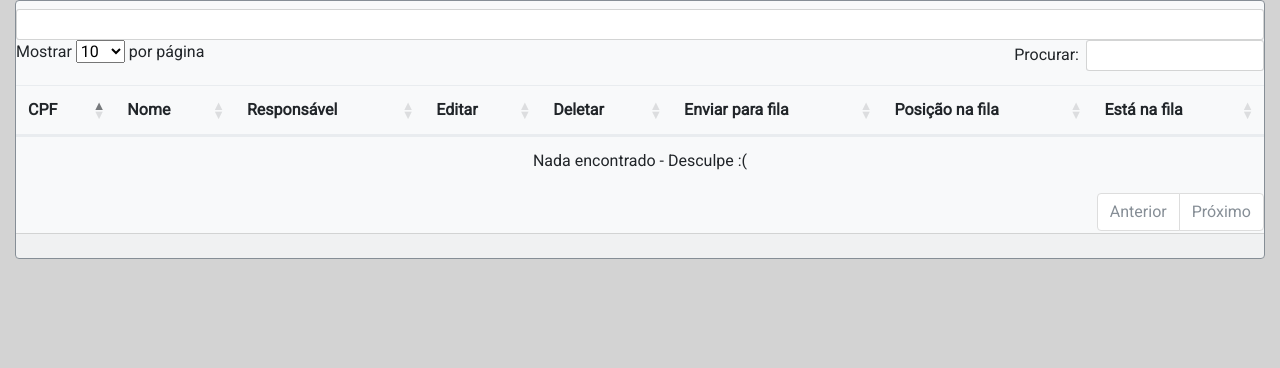
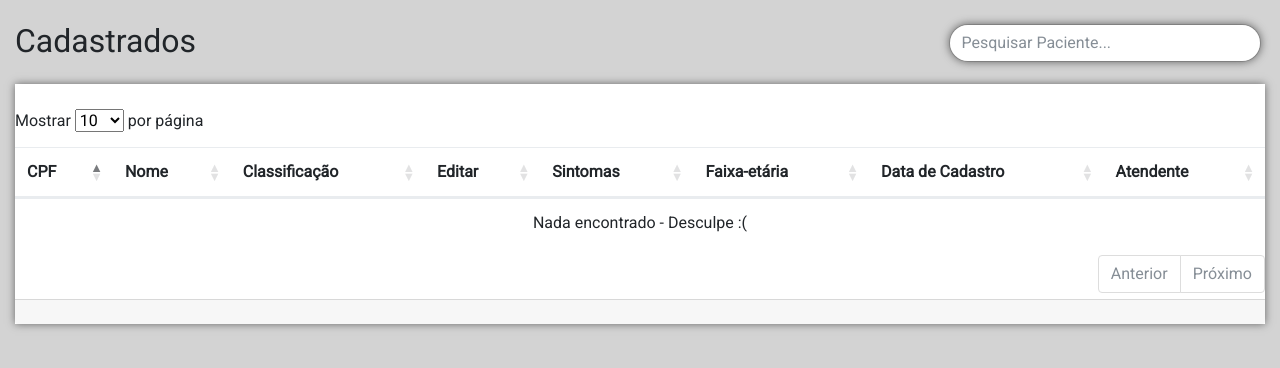
Before and after one commit to fga-eps-mds/2017.2-Classificacao-de-Risco-Pediatrico, a Django app: template templates/users/registeredPatient.html in a window 1280 px wide. Shown: the part 76-444 px from the top of the page. Run offline with Django 3.2, Linux system fonts and the light colour scheme; the template is opened without the code that fills it, so the values that code supplies are empty; parts of the project's set-up code (start-up, migrations or seed data) failed here and were passed over; some libraries are stand-ins or nearby versions.

Commit message:
[CODE] Updating a new RegisteredPatient template.

```diff
--- a/crp/static/css/registeredPatient.css
+++ b/crp/static/css/registeredPatient.css
@@ -0,0 +1,22 @@
+
+
+#searchPatient {
+    border-radius: 50px;
+    background-color:white;
+    width: 25%;
+    box-shadow: 0px 0px 0.5em #666;
+}
+
+#title {
+    margin-left: 10%;
+
+
+}
+
+#list {
+    border-radius: 0px;
+    box-shadow: 0px 0px 0.5em #666;
+    margin-top: 2%;
+    margin-bottom: 3%;
+    padding-top: 2%;
+}
--- a/crp/static/js/manageAccounts.js
+++ b/crp/static/js/manageAccounts.js
@@ -1,5 +1,6 @@
 $(document).ready(function() {
     var table = $('#example').DataTable({
+
         "language": {
             "lengthMenu": "Mostrar _MENU_ por página",
             "zeroRecords": "Nada encontrado - Desculpe :(",
@@ -13,7 +14,12 @@ $(document).ready(function() {
             }
         }
     });
-    $('#test').on( 'keyup', function () {
+    $('#example_filter').hide()
+    //$('#example_length').hide()
+    // $('#example_info').hide()
+    // $('#example_paginate').hide()
+
+    $('#searchPatient').on( 'keyup', function () {
         table.search( this.value ).draw();
     } );
 } );
--- a/templates/users/registeredPatient.html
+++ b/templates/users/registeredPatient.html
@@ -10,6 +10,7 @@
   <link rel="stylesheet" href="{% static "css/main.css" %}">
   <link rel="stylesheet" href="{% static "css/mainAdmin.css" %}">
   <link rel="stylesheet" href="{% static "css/managePage.css" %}">
+    <link rel="stylesheet" href="{% static "css/registeredPatient.css" %}">
   <link rel="stylesheet" href="https://cdn.datatables.net/1.10.16/css/dataTables.bootstrap4.min.css">
 {% endblock %}
 
@@ -24,25 +25,29 @@
 <div class="container-fluid">
     <div class="row">
         <div class="col-md-12 col-sm-12 col-xs-12">
-            <div class="card bg-light border-secondary slide-in-blurred-top">
-                 <div class="x_title">
-                            <h2></h2>
-                            <ul class="nav navbar-right panel_toolbox">
-                            </ul>
-                            <div class="clearfix"></div>
-                        </div>
-                <input id="test" type="search" class="form-control form-control-sm" placeholder="" aria-controls="example">
-                <table id="example" class="table table-condensed" cellspacing="0" width="100%">
+
+
+
+                <div class="form-group title_left mt-4" >
+                <input id="searchPatient" type="search" class="form-control pull-right mr-1" placeholder="Pesquisar Paciente..." aria-controls="example">
+               <h2>Cadastrados</h2>
+                </div>
+
+
+
+            <div id="list" class="x_panel" style="background-color: white">
+
+                    <table id="example" class="table table-condensed"  cellspacing="0" width="100%">
                     <thead>
                         <tr>
                             <th class="hidden-xs hidden-sm">CPF</th>
                             <th>Nome</th>
-                            <th>Responsável</th>
+                            <th>Classificação</th>
                             <th>Editar</th>
-                            <th>Deletar</th>
-                            <th>Enviar para fila</th>
-                            <th>Posição na fila</th>
-                            <th>Está na fila</th>
+                            <th>Sintomas</th>
+                            <th>Faixa-etária</th>
+                            <th>Data de Cadastro</th>
+                            <th>Atendente</th>
 
 
                         </tr>
@@ -52,7 +57,7 @@
                             <tr>
                               <td>{{ patient.cpf}}</td>
                               <td>{{ patient.name }}</td>
-                              <td>{{ patient.guardian }}</td>
+                              <td class=" h6 badge badge-success">{{ patient.guardian }}</td>
                               <td><a href="edit/{{ patient.cpf }}"><i class="fa fa-pencil" aria-hidden="true"></i></a></td>
                               <td><a href="#" data-toggle="modal" data-target="#{{ patient.cpf }}"><i class="fa fa-ban" aria-hidden="true"></i></a></td>
                               <td><a href="{% url 'users:queue_patient' patient.cpf %}"><i class="fa fa-arrow-right" aria-hidden="true"></i></a></td>
@@ -62,7 +67,7 @@
                         {% endfor %}
                     </tbody>
                 </table>
-                <div class="card-footer text-right">
+                <div class="card-footer text-right mt-1">
                 </div>
             </div>
         </div>
```
